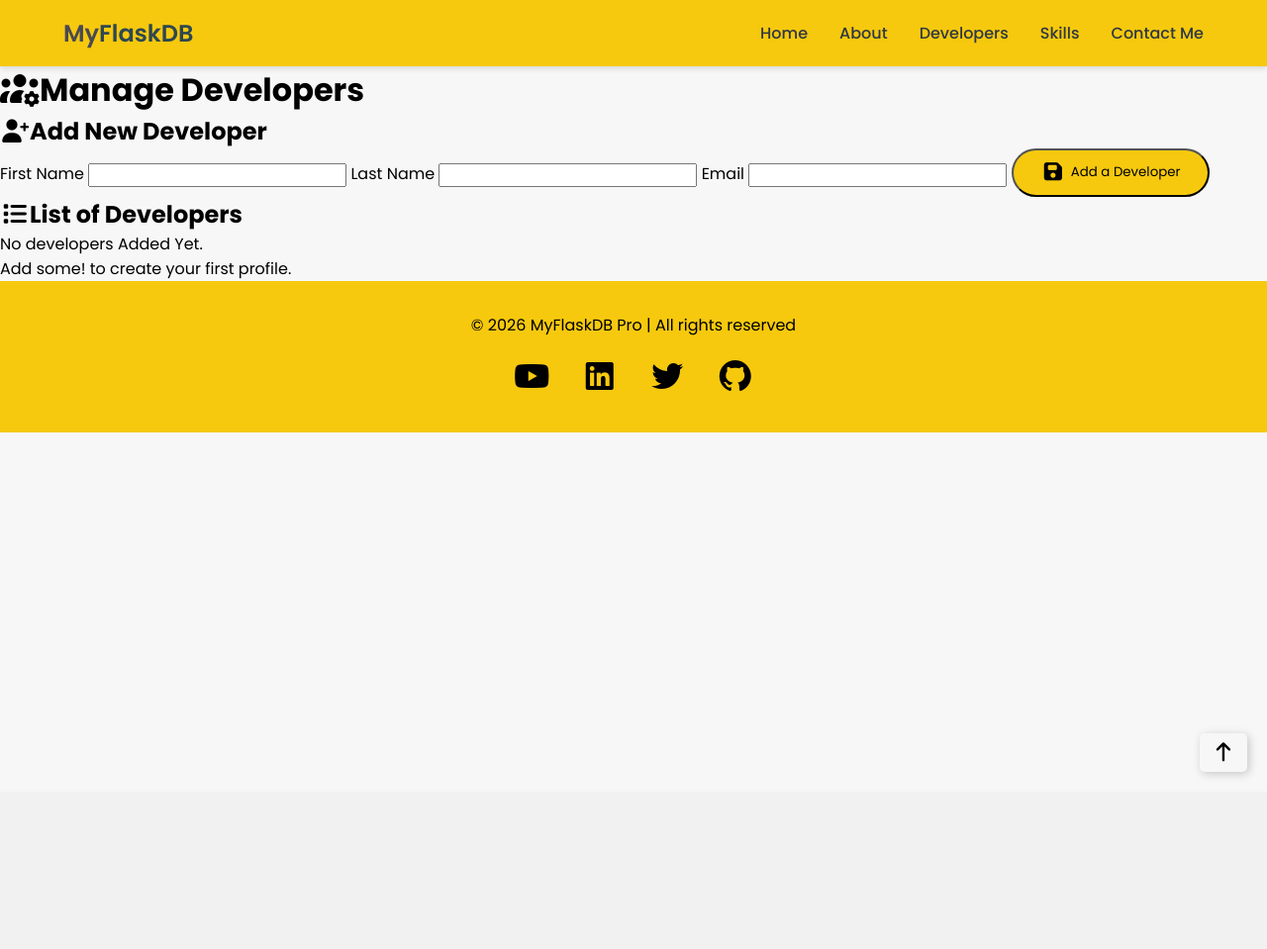
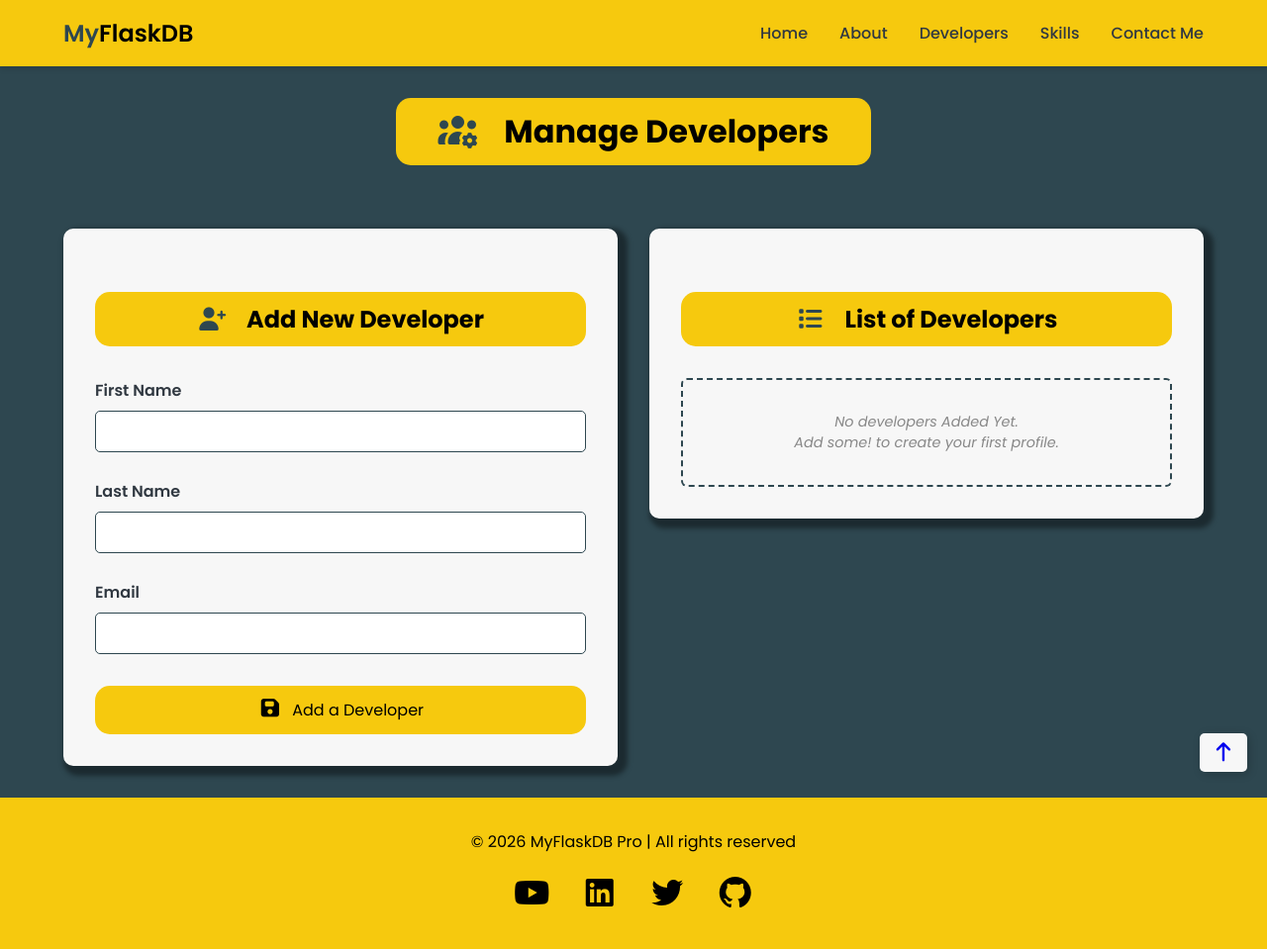
Before and after one commit to Mohd-Idris/Module-4-Project-Python-Flask-DB, a Flask app: page /developers in a window 1280 px wide. Shown: the whole page at 99% size. Before the commit the page ends 784 px from the top, so only its background shows below. Run offline with Flask 3, Linux system fonts and the light colour scheme; some libraries are stand-ins or nearby versions.

Commit message:
Added Edit-Developers page & Styled Developers page

```diff
--- a/static/css/style.css
+++ b/static/css/style.css
@@ -21,6 +21,8 @@
   --input-color: #F7F7F7;
   /* General Color */
   --general--color: #000000;
+  /* Status Color */
+  --status-color: #888888;
 }
 
 /* Scrolling behaviour styling - when you navigate from section to another */
@@ -57,11 +59,11 @@ header {
 .logo {
   font-size: 1.5rem;
   font-weight: 600;
-  color: #494953;
+  color: var(--base-color);
 }
 
 .logo-span {
-  color: var(--base-color);
+  color: var(--general--color);
 }
 
 .logo:hover,
@@ -185,6 +187,208 @@ header {
   /* border: 1px solid wheat; */
 }
 
+/* End of Home page styling */
+/* ----------------------- */
+
+/* Developers page styling */
+/* ---------------------- */
+body.developers-page {
+  background-color: var(--base-color);
+}
+
+.dev-title {
+  background-color: var(--accent-color);
+  text-align: center;
+  margin: 2rem 25rem;
+  padding: 10px 20px;
+  border-radius: 15px;
+
+}
+
+.dev-title i {
+  color: var(--base-color);
+  margin-right: 20px;
+}
+
+.dev-title-span {
+  color: var(--general--color);
+}
+
+.left-heading-title,
+.right-heading-title {
+  text-align: center;
+  background-color: var(--accent-color);
+  margin: 2rem 0;
+  padding: 10px 20px;
+  border-radius: 15px;
+}
+
+.left-heading-title i,
+.right-heading-title i {
+  color: var(--base-color);
+  margin-right: 20px;
+}
+
+.two-columns-container {
+  display: grid;
+  grid-template-columns: repeat(auto-fit, minmax(300px, 1fr));
+  gap: 2rem;
+  align-items: start;
+  padding: 2rem 5%;
+}
+
+.panel-layout {
+  background: var(--input-color);
+  padding: 2rem;
+  border-radius: 10px;
+  /* box-shadow: 0 4px 8px rgba(0, 0, 0, 0.1); */
+  box-shadow: 5px 5px 5px 5px rgba(0, 0, 0, 0.4);
+}
+
+.Add-form-label {
+  display: block;
+  margin: 0.7rem 0 0.5rem;
+  font-weight: 600;
+  color: var(--text-color);
+}
+
+.add-developer-form input {
+  width: 100%;
+  padding: 10px;
+  margin-bottom: 1rem;
+  border: 1px solid var(--base-color);
+  border-radius: 5px;
+}
+
+.add-developer-form input:focus {
+  outline: none;
+  border-color: var(--accent-color);
+  box-shadow: 0 0 5px var(--accent-color);
+}
+
+.btn-add-dev-form,
+.btn-edit-dev-form,
+.btn-edit-dev-cancel {
+  background: var(--accent-color);
+  color: var(--general--color);
+  width: 100%;
+  margin-top: 1rem;
+  padding: 12px 15px;
+  border-radius: 15px;
+  font-size: 1rem;
+  cursor: pointer;
+  border: none;
+}
+
+.btn-add-dev-form:hover,
+.btn-edit-dev-form:hover,
+.btn-edit-dev-cancel:hover {
+  background-color: var(--base-color);
+  color: var(--input-color);
+  text-transform: uppercase;
+  transition: all 0.3s ease;
+}
+
+.btn-add-dev-form i,
+.btn-edit-dev-form i,
+.btn-edit-dev-cancel i {
+  /* color: var(--base-color); */
+  display: inline-flex;
+  justify-content: center;
+  align-items: center;
+  margin-right: 5px;
+  font-size: 1.3rem;
+}
+
+.btn-add-dev-form i:hover,
+.btn-edit-dev-form i:hover,
+.btn-edit-dev-cancel i:hover {
+  color: var(--accent-color);
+  text-transform: uppercase;
+  transition: all 0.3s ease;
+}
+
+.cards-container {
+  display: flex;
+  flex-direction: column;
+  gap: 1rem;
+  border: 3px solid red;
+  /* margin-top: 2rem; */
+}
+
+.item-card {
+  /* background-color: var(--input-color); */
+  display: flex;
+  justify-content: space-between;
+  align-items: center;
+  flex-wrap: wrap;
+  gap: 0.8rem;
+  padding: 1rem;
+  border: 1px solid var(--base-color);
+  border-radius: 10px;
+  /* box-shadow: 0 4px 8px rgba(0, 0, 0, 0.1); */
+}
+
+.dev-full-name {
+  /* font-weight: 600;
+  color: var(--text-color); */
+  font-size: 1.05rem;
+}
+
+.dev-email {
+  color: var(--base-color);
+  margin-left: 0.5rem;
+  /* font-size: 0.9rem; */
+}
+
+.card-actions {
+  display: flex;
+  gap: 0.5rem;
+}
+
+.btn-small {
+  /* padding: 5px 10px;
+  border-radius: 5px;
+  font-size: 0.9rem;
+  cursor: pointer;
+  border: none; */
+  font-size: 0.8rem;
+}
+
+.btn-danger {
+  /* background-color: var(--base-color);
+  color: var(--input-color);
+  padding: 5px 10px;
+  border-radius: 5px;
+  font-size: 0.9rem;
+  cursor: pointer;
+  border: none; */
+  background: #c0392b;
+  color: var(--input-color);
+}
+
+.delete-form {
+  display: inline;
+}
+
+.no-status {
+  color: var(--status-color);
+  font-style: italic;
+  font-size: 0.9rem;
+  border: 2px dashed var(--base-color);
+  padding: 2rem;
+  text-align: center;
+  border-radius: 6px;
+}
+
+.narrow-form {
+  max-width: 600px;
+  margin: 0 auto;
+}
+
+/* End of Developers page styling */
+/* ----------------------------- */
+
 footer {
   background-color: var(--accent-color);
   width: 100%;
@@ -220,6 +424,9 @@ footer {
   right: 20px;
 }
 
-.scroll-up i {
-  color: var(--general--color);
+.scroll-up:hover {
+  background: linear-gradient(var(--accent-color), var(--general--color));
+  color: var(--input-color);
+  border: 2px solid var(--input-color);
+  transition: all 0.3s ease;
 }
--- a/templates/base.html
+++ b/templates/base.html
@@ -19,7 +19,7 @@
   crossorigin="anonymous" referrerpolicy="no-referrer" />
 </head>
 
-<body>
+<body class="{% block body_class%}{% endblock %}">
   <header>
     <div class="header-container">
       <!-- Logo -->
@@ -48,7 +48,7 @@
   <footer>
     <div class="footer-container">
       <p>&copy; 2026 MyFlaskDB Pro | All rights reserved</p>
-      <a href="{{ url_for('home') }}" class="scroll-up" aria-label="An arrow points up" aria-labelledby="An anchor link"
+      <a href="#top" class="scroll-up" aria-label="An arrow points up" aria-labelledby="An anchor link"
         title="An arrow">
         <i class="fa-solid fa-arrow-up"></i></a>
       <div class="social-icons">
--- a/templates/developers.html
+++ b/templates/developers.html
@@ -1,9 +1,11 @@
-{% extends "base.html" %} {% block content %}
-<h1 class="dev-title"><i class="fa-solid fa-users-gear"></i>Manage Developers</h1>
+{% extends "base.html" %} {%block body_class%}developers-page{%endblock%} {% block content %}
+<h1 class="dev-title"><i class="fa-solid fa-users-gear"></i>
+  <span class="dev-title-span">M</span>anage <span class="dev-title-span">D</span>evelopers
+</h1>
 <div class="two-columns-container">
   <!-- Left Column : Add Developer Form -->
   <section class="form-container panel-layout">
-    <h2><i class="fa-solid fa-user-plus"></i>Add New Developer</h2>
+    <h2 class="left-heading-title"><i class="fa-solid fa-user-plus"></i>Add New Developer</h2>
     <form action="{{ url_for('add_developer') }}" method="POST" class="add-developer-form">
 
       <label for="first_name" class="Add-form-label">First Name</label>
@@ -15,15 +17,15 @@
       <label for="email" class="Add-form-label">Email</label>
       <input type="email" id="email" name="email" required />
 
-      <button type="submit" class="btn-add-dev-form btn-home"><i class="fa-solid fa-floppy-disk"></i> Add a
+      <button type="submit" class="btn-add-dev-form"><i class="fa-solid fa-floppy-disk"></i> Add a
         Developer</button>
     </form>
   </section>
   <!-- Right Column : List of Developers plus Edit/Delete Options -->
   <section class="list-developers-container panel-layout">
-    <h2><i class="fa-solid fa-list"></i>List of Developers</h2>
+    <h2 class="right-heading-title"><i class="fa-solid fa-list"></i>List of Developers</h2>
     {% if developers %}
-    <div class="cards-group">
+    <div class="cards-container">
       {% for developer in developers %}
       <div class="item-card">
         <div class="card-info">
--- a/templates/index.html
+++ b/templates/index.html
@@ -18,7 +18,7 @@
       </p>
 
       <div class="home-buttons-group">
-        <a href="{{ url_for('add_dev') }}" class="btn-home btn-primary"><i class="fa-solid fa-user-plus"></i>Add a
+        <a href="{{ url_for('add_developer') }}" class="btn-home btn-primary"><i class="fa-solid fa-user-plus"></i>Add a
           Developer</a>
         <a href="{{ url_for('add_skill') }}" class="btn-home btn-primary"><i class="fa-solid fa-plus"></i>Add a
           Skill</a>
```
Also changed, not shown: templates/edit-developers.html (added, +26 -0 lines).
